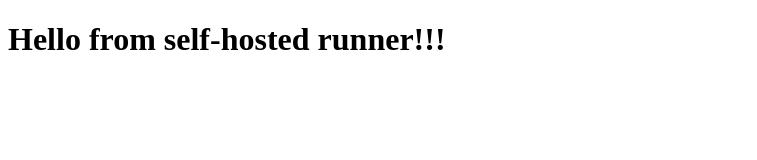
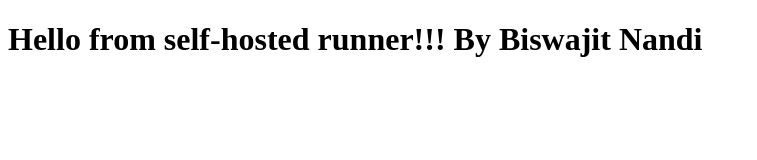
Before and after one commit to bjnandi/self-hosted-github-actions-runner-in-a-kubernetes, a plain HTML site: page index.html in a window 1280 px wide. Shown: the whole page, without its empty margins (0-757 px from the left). Drawn offline with Linux system fonts and the light colour scheme.

Commit message:
cicd-k8s

```diff
--- a/index.html
+++ b/index.html
@@ -4,6 +4,6 @@
     <title>Test Page</title>
 </head>
 <body>
-    <h1>Hello from self-hosted runner!!!</h1>
+    <h1>Hello from self-hosted runner!!! By Biswajit Nandi</h1>
 </body>
 </html>
```
